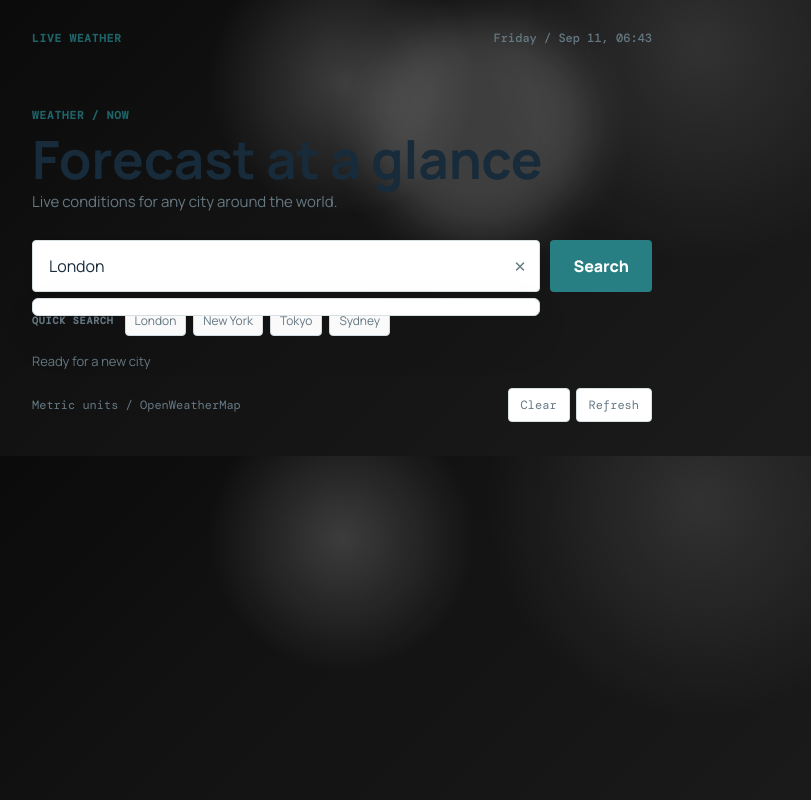
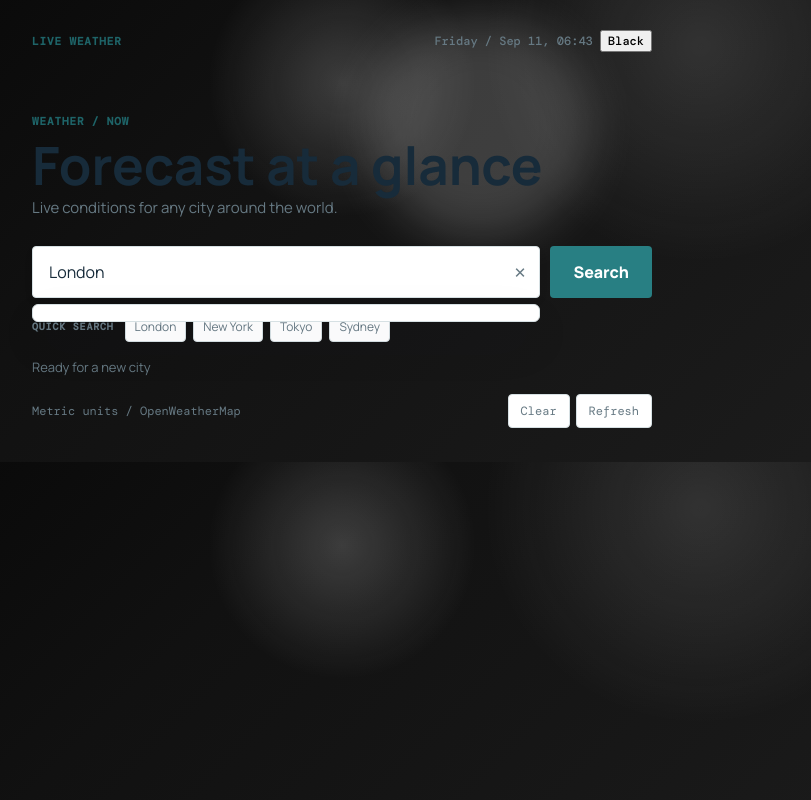
Before and after one commit to Saikumardxv/WEATHER_APP, a plain HTML site: page index.html in a window 1280 px wide. Shown: the whole page, without its empty margins (298-1109 px from the left). Drawn offline with nearby package versions, Linux system fonts and the light colour scheme.

Commit message:
Add theme toggle for background modes

```diff
--- a/app.js
+++ b/app.js
@@ -7,6 +7,7 @@ const elements = {
   status: document.querySelector("#status"),
   panel: document.querySelector("#result-panel"),
   clock: document.querySelector("#clock"),
+  themeToggle: document.querySelector("#theme-toggle"),
   icon: document.querySelector("#weather-icon"),
   location: document.querySelector("#location"),
   condition: document.querySelector("#condition"),
@@ -97,6 +98,19 @@ function updateClock() {
   }).format(new Date()).replace(",", "  /");
 }
 
+function applyTheme(theme) {
+  const isLight = theme === "light";
+  document.body.classList.toggle("theme-light", isLight);
+  elements.themeToggle.setAttribute("aria-pressed", String(isLight));
+  elements.themeToggle.querySelector(".theme-toggle-text").textContent = isLight ? "White" : "Black";
+  localStorage.setItem("weather-theme", theme);
+}
+
+function toggleTheme() {
+  const currentTheme = document.body.classList.contains("theme-light") ? "light" : "dark";
+  applyTheme(currentTheme === "light" ? "dark" : "light");
+}
+
 function showWeather(data) {
   const weather = data.weather[0];
   const main = data.main;
@@ -167,6 +181,7 @@ document.querySelectorAll("[data-city]").forEach((button) => {
     getWeather(button.dataset.city);
   });
 });
+elements.themeToggle.addEventListener("click", toggleTheme);
 document.querySelector("#refresh-button").addEventListener("click", () => getWeather(lastCity || elements.input.value));
 document.querySelector("#clear-button").addEventListener("click", () => {
   elements.input.value = "";
@@ -176,6 +191,8 @@ document.querySelector("#clear-button").addEventListener("click", () => {
   setStatus("Ready for a new city");
   elements.input.focus();
 });
+const savedTheme = localStorage.getItem("weather-theme") || "dark";
+applyTheme(savedTheme);
 renderSearchHistory(elements.input.value);
 elements.clearInputBtn.hidden = elements.input.value.length === 0;
 updateClock();
--- a/index.html
+++ b/index.html
@@ -14,7 +14,13 @@
   <main class="shell">
     <header class="top-bar">
       <span class="eyebrow">LIVE WEATHER</span>
-      <time id="clock" aria-label="Current time"></time>
+      <div class="top-bar-right">
+        <time id="clock" aria-label="Current time"></time>
+        <button id="theme-toggle" class="theme-toggle" type="button" aria-label="Toggle background theme">
+          <span class="theme-toggle-dot"></span>
+          <span class="theme-toggle-text">Background</span>
+        </button>
+      </div>
     </header>
 
     <section class="intro" aria-labelledby="page-title">
```
